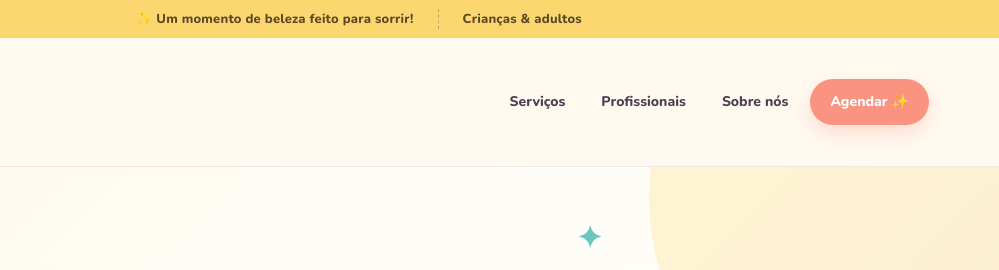
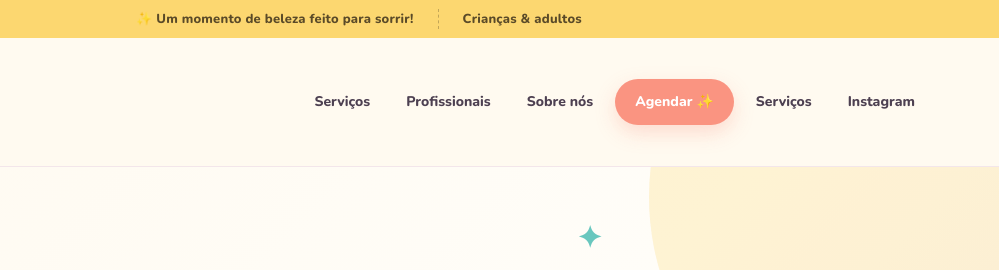
Before and after one commit to nnnnnnnnnnnnnnnnn843/sal-o1313233231, a plain HTML site: page index.html in a window 1280 px wide. Shown: the top 270 px of the page, 281-1280 px from the left. Drawn offline with nearby package versions, Linux system fonts and the light colour scheme.

Commit message:
Add Instagram link to navigation

```diff
--- a/index.html
+++ b/index.html
@@ -26,6 +26,8 @@
         <a href="#profissionais">Profissionais</a>
         <a href="#sobre">Sobre nós</a>
         <a href="#agendamento" class="nav-cta">Agendar ✨</a>
+        <a href="#servicos">Serviços</a>
+        <a href="https://www.instagram.com/pentepula/" target="_blank">Instagram</a>
       </nav>
       <button class="menu-btn" aria-label="Abrir menu" aria-expanded="false">☰</button>
     </div>
```
